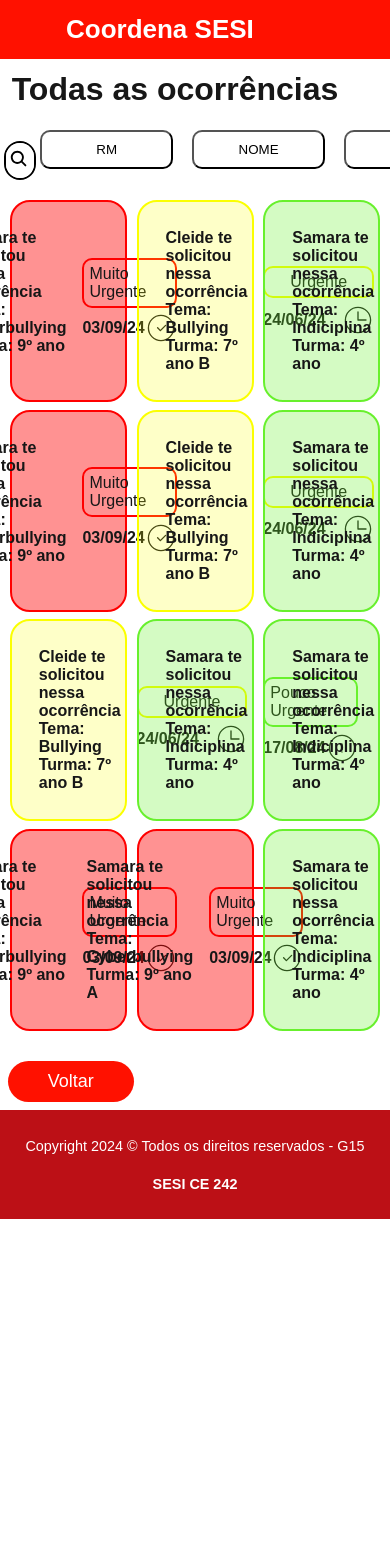
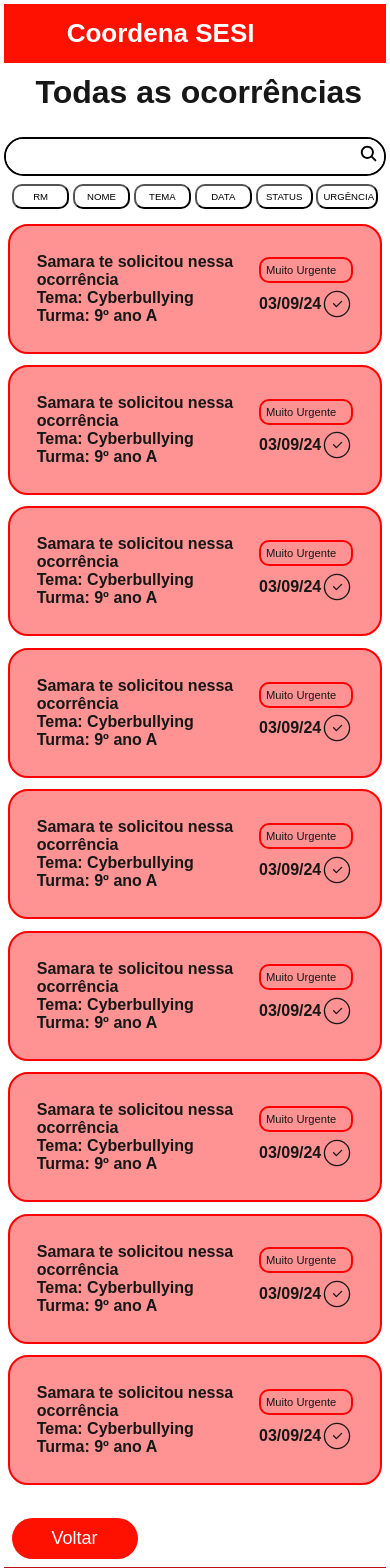
Before and after one commit to Thur00/CoordenaPF-FrontEnd, a Next.js app: page /Paginas/TodasOcorrencias in a window 390 px wide. Shown: the top 1568 px of the page. Before the commit the page ends 1219 px from the top, so only its background shows below. Built offline with nearby package versions, Linux system fonts and the light colour scheme.

Commit message:
Componente ocorrências certo

```diff
--- a/Components/Ocorrencia.jsx
+++ b/Components/Ocorrencia.jsx
@@ -9,7 +9,6 @@
 function Ocorrencia() {
     return (
         <>
-        <div className={styles.boxTodasOcor}>
             <Link className={styles.boxOcor} href="https://quizizz.com/">
             <div className={styles.a}>
                 <div className={styles.titletematurma}>
@@ -26,195 +25,6 @@
                 </div>
             </div>
             </Link>
-
-            <Link className={styles.boxOcor2} href="https://quizizz.com/">
-            <div className={styles.a}>
-                <div className={styles.titletematurma}>
-                    <p> Cleide te solicitou nessa ocorrência </p>
-                    <p> Tema: Bullying </p>
-                    <p> Turma: 7º ano B </p>
-                </div>
-                <div>
-                    <div className={styles.urgencia2}><p>Urgente</p></div>
-                    <div className={styles.datastatus}>
-                        <p> 24/06/24 </p>
-                        <CiClock2 className={styles.icons}/>
-                    </div>
-                </div>
-            </div>
-            </Link>
-
-            <Link className={styles.boxOcor3} href="https://quizizz.com/">
-            <div className={styles.a}>
-                <div className={styles.titletematurma}>
-                    <p> Samara te solicitou nessa ocorrência </p>
-                    <p> Tema: Indiciplina </p>
-                    <p> Turma: 4º ano </p>
-                </div>
-                <div>
-                    <div className={styles.urgencia3}><p> Pouco Urgente </p></div>
-                    <div className={styles.datastatus}>
-                        <p> 17/08/24 </p>
-                        <CiCircleAlert className={styles.icons}/>
-                    </div>
-                </div>
-            </div>
-            </Link>
-
-            <Link className={styles.boxOcor} href="https://quizizz.com/">
-            <div className={styles.a}>
-                <div className={styles.titletematurma}>
-                    <p> Samara te solicitou nessa ocorrência </p>
-                    <p> Tema: Cyberbullying </p>
-                    <p> Turma: 9º ano A </p>
-                </div>
-                <div className={styles.urgenciadatastatus}>
-                    <div className={styles.urgencia1}><p> Muito Urgente </p></div>
-                    <div className={styles.datastatus}>
-                        <p> 03/09/24 </p>
-                        <CiCircleCheck className={styles.icons}/>
-                    </div>
-                </div>
-            </div>
-            </Link>
-
-            <Link className={styles.boxOcor2} href="https://quizizz.com/">
-            <div className={styles.a}>
-                <div className={styles.titletematurma}>
-                    <p> Cleide te solicitou nessa ocorrência </p>
-                    <p> Tema: Bullying </p>
-                    <p> Turma: 7º ano B </p>
-                </div>
-                <div>
-                    <div className={styles.urgencia2}><p>Urgente</p></div>
-                    <div className={styles.datastatus}>
-                        <p> 24/06/24 </p>
-                        <CiClock2 className={styles.icons}/>
-                    </div>
-                </div>
-            </div>
-            </Link>
-
-            <Link className={styles.boxOcor3} href="https://quizizz.com/">
-            <div className={styles.a}>
-                <div className={styles.titletematurma}>
-                    <p> Samara te solicitou nessa ocorrência </p>
-                    <p> Tema: Indiciplina </p>
-                    <p> Turma: 4º ano </p>
-                </div>
-                <div>
-                    <div className={styles.urgencia3}><p> Pouco Urgente </p></div>
-                    <div className={styles.datastatus}>
-                        <p> 17/08/24 </p>
-                        <CiCircleAlert className={styles.icons}/>
-                    </div>
-                </div>
-            </div>
-            </Link>
-
-            <Link className={styles.boxOcor2} href="https://quizizz.com/">
-            <div className={styles.a}>
-                <div className={styles.titletematurma}>
-                    <p> Cleide te solicitou nessa ocorrência </p>
-                    <p> Tema: Bullying </p>
-                    <p> Turma: 7º ano B </p>
-                </div>
-                <div>
-                    <div className={styles.urgencia2}><p>Urgente</p></div>
-                    <div className={styles.datastatus}>
-                        <p> 24/06/24 </p>
-                        <CiClock2 className={styles.icons}/>
-                    </div>
-                </div>
-            </div>
-            </Link>
-
-            <Link className={styles.boxOcor3} href="https://quizizz.com/">
-            <div className={styles.a}>
-                <div className={styles.titletematurma}>
-                    <p> Samara te solicitou nessa ocorrência </p>
-                    <p> Tema: Indiciplina </p>
-                    <p> Turma: 4º ano </p>
-                </div>
-                <div>
-                    <div className={styles.urgencia3}><p> Pouco Urgente </p></div>
-                    <div className={styles.datastatus}>
-                        <p> 17/08/24 </p>
-                        <CiCircleAlert className={styles.icons}/>
-                    </div>
-                </div>
-            </div>
-            </Link>
-
-            <Link className={styles.boxOcor3} href="https://quizizz.com/">
-            <div className={styles.a}>
-                <div className={styles.titletematurma}>
-                    <p> Samara te solicitou nessa ocorrência </p>
-                    <p> Tema: Indiciplina </p>
-                    <p> Turma: 4º ano </p>
-                </div>
-                <div>
-                    <div className={styles.urgencia3}><p> Pouco Urgente </p></div>
-                    <div className={styles.datastatus}>
-                        <p> 17/08/24 </p>
-                        <CiCircleAlert className={styles.icons}/>
-                    </div>
-                </div>
-            </div>
-            </Link>
-
-            <Link className={styles.boxOcor} href="https://quizizz.com/">
-            <div className={styles.a}>
-                <div className={styles.titletematurma}>
-                    <p> Samara te solicitou nessa ocorrência </p>
-                    <p> Tema: Cyberbullying </p>
-                    <p> Turma: 9º ano A </p>
-                </div>
-                <div className={styles.urgenciadatastatus}>
-                    <div className={styles.urgencia1}><p> Muito Urgente </p></div>
-                    <div className={styles.datastatus}>
-                        <p> 03/09/24 </p>
-                        <CiCircleCheck className={styles.icons}/>
-                    </div>
-                </div>
-            </div>
-            </Link>
-
-            <Link className={styles.boxOcor} href="https://quizizz.com/">
-            <div className={styles.a}>
-                <div className={styles.titletematurma}>
-                    <p> Samara te solicitou nessa ocorrência </p>
-                    <p> Tema: Cyberbullying </p>
-                    <p> Turma: 9º ano A </p>
-                </div>
-                <div className={styles.urgenciadatastatus}>
-                    <div className={styles.urgencia1}><p> Muito Urgente </p></div>
-                    <div className={styles.datastatus}>
-                        <p> 03/09/24 </p>
-                        <CiCircleCheck className={styles.icons}/>
-                    </div>
-                </div>
-            </div>
-            </Link>
-
-            <Link className={styles.boxOcor3} href="https://quizizz.com/">
-            <div className={styles.a}>
-                <div className={styles.titletematurma}>
-                    <p> Samara te solicitou nessa ocorrência </p>
-                    <p> Tema: Indiciplina </p>
-                    <p> Turma: 4º ano </p>
-                </div>
-                <div>
-                    <div className={styles.urgencia3}><p> Pouco Urgente </p></div>
-                    <div className={styles.datastatus}>
-                        <p> 17/08/24 </p>
-                        <CiCircleAlert className={styles.icons}/>
-                    </div>
-                </div>
-            </div>
-            </Link>
-
-        </div>
         </>
     )
 }
--- a/Components/TodasOcorrencias.module.css
+++ b/Components/TodasOcorrencias.module.css
@@ -172,3 +172,65 @@
 .butfiltro:hover{
     background-color: #e0e0e0;
 }
+
+@media only screen and (max-width:800px) {
+    .main{
+        margin: 1%;
+    }
+
+    .boxTodasOcor{
+        flex-direction: column;
+    }
+
+    .boxOcor{
+        width: 98%;
+        margin: 1%;
+        margin-bottom: 2%;
+    }
+
+    .boxOcor2{
+        width: 98%;
+        margin: 1%;
+        margin-bottom: 2%;
+    }
+
+    .boxOcor3{
+        width: 98%;
+        margin: 1%;
+        margin-bottom: 2%;
+    }
+
+    .urgencia1{
+        font-size: 0.7rem;
+    }
+
+    .urgencia2{
+        font-size: 0.7rem;
+    }
+
+    .urgencia3{
+        font-size: 0.7rem;
+    }
+
+    .titulo{
+        text-align: center;
+    }
+
+    .pesquisafiltro{
+        flex-direction: column;
+    }
+
+    .pesquisa {
+        width: 100%;
+    }
+
+    .butfiltro{
+        padding: 5px;
+        margin-left: 0.5%;
+        margin-right: 0.5%;
+        margin-bottom: 3%;
+        width: 7.3vh;
+        font-size: 0.6rem;
+    }
+
+}
--- a/app/Paginas/TodasOcorrencias/page.jsx
+++ b/app/Paginas/TodasOcorrencias/page.jsx
@@ -9,7 +9,7 @@
 
 export default function TodasOcor() {
     return (
-        <main>
+        <main className={styles.main}>
             <Header />
             <h1 className={styles.titulo} > Todas as ocorrências </h1>
             <br></br>
@@ -27,7 +27,17 @@
                     <button className={styles.butfiltro}> URGÊNCIA </button>
                 </div>
             </div>
-            <Ocorrencia />
+            <div className={styles.boxTodasOcor}>
+                <Ocorrencia />
+                <Ocorrencia />
+                <Ocorrencia />
+                <Ocorrencia />
+                <Ocorrencia />
+                <Ocorrencia />
+                <Ocorrencia />
+                <Ocorrencia />
+                <Ocorrencia />
+            </div>
             <br></br>
             <Link href="https://quizizz.com/" ><button className="botaovoltar"> Voltar </button></Link>
             <Footer />
```
